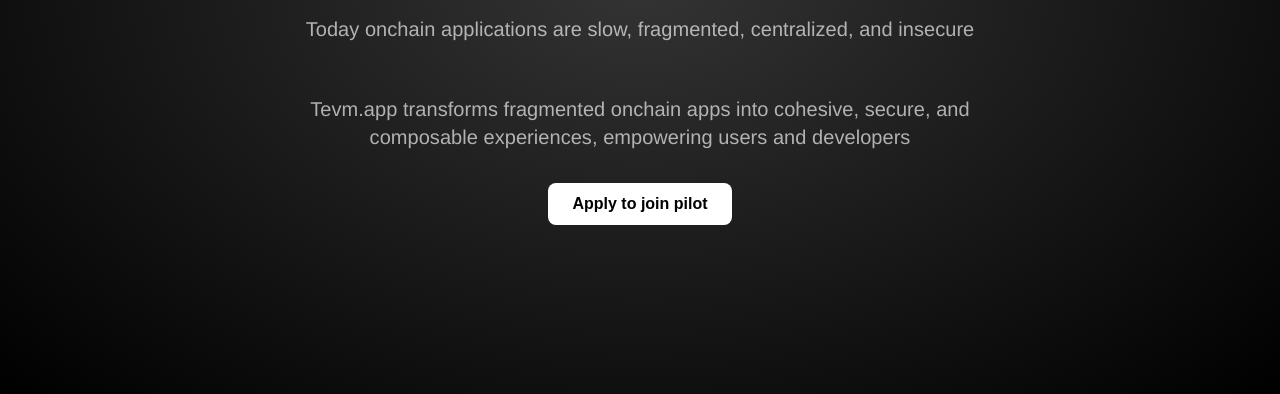
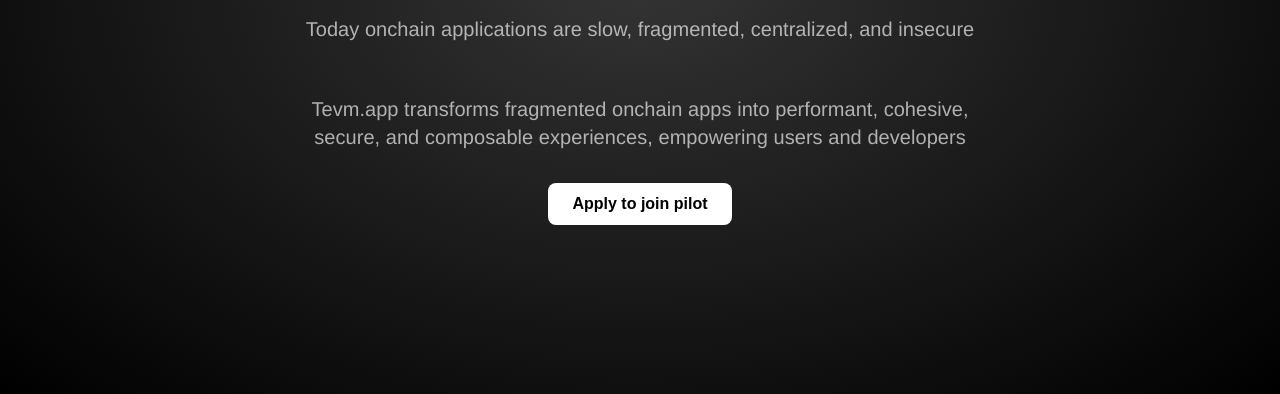
Before and after one commit to evmts/tevm.app, a website built with Vite: page index.html in a window 1280 px wide. Shown: the part 438-832 px from the top of the page. Built offline with nearby package versions, Linux system fonts and the light colour scheme.

Commit message:
performant

```diff
--- a/index.html
+++ b/index.html
@@ -16,7 +16,7 @@
     <div class="container" id="mainPage">
         <h1>Elevate your onchain experience with Tevm.app</h1>
         <p>Today onchain applications are slow, fragmented, centralized, and insecure</p>
-        <p>Tevm.app transforms fragmented onchain apps into cohesive, secure, and composable experiences, empowering users and developers</p>
+        <p>Tevm.app transforms fragmented onchain apps into performant, cohesive, secure, and composable experiences, empowering users and developers</p>
         <button class="button" id="showFormButton" aria-label="Apply to join pilot">
             Apply to join pilot
         </button>
```
